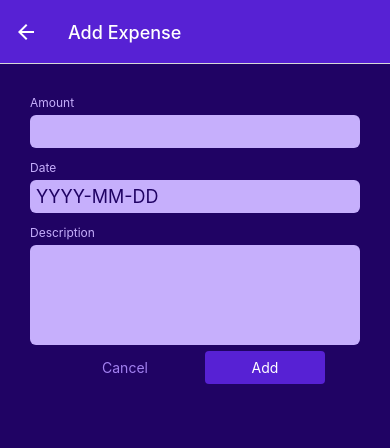
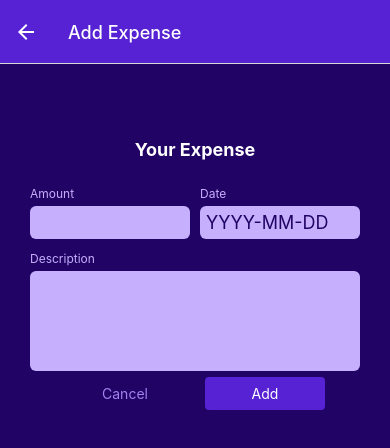
Before and after one commit to gamerfoxx/React-Native-Expense-Tracker, a React Native app: screen /ManageExpense in a window 390 px wide. Shown: the top 448 px of the page. Built offline with nearby package versions, Linux system fonts and the light colour scheme.

Commit message:
update form layour

```diff
--- a/components/ManageExpense/ExpenseForm.js
+++ b/components/ManageExpense/ExpenseForm.js
@@ -1,4 +1,4 @@
-import { View } from 'react-native';
+import { StyleSheet, Text, View } from 'react-native';
 
 import Input from './Input';
 
@@ -10,9 +10,12 @@ function ExpenseForm() {
 	function descriptionChangedHandler() {}
 
 	return (
-		<View>
+		<View style={styles.formContainer}>
+			<Text style={styles.title}>Your Expense</Text>
+			<View style={styles.amountDateContainer}>
 				<Input
 					label="Amount"
+					style={styles.rowInput}
 					textInputConfiguration={{
 						keyboardType: 'decimal-pad',
 						onChangeText: amountChangedHandler,
@@ -20,12 +23,14 @@ function ExpenseForm() {
 				/>
 				<Input
 					label="Date"
+					style={styles.rowInput}
 					textInputConfiguration={{
 						placeholder: 'YYYY-MM-DD',
 						maxLength: 10,
 						onChangeText: dateChangedHandler,
 					}}
 				/>
+			</View>
 			<Input
 				label="Description"
 				textInputConfiguration={{
@@ -38,3 +43,23 @@ function ExpenseForm() {
 }
 
 export default ExpenseForm;
+
+const styles = StyleSheet.create({
+	amountDateContainer: {
+		flexDirection: 'row',
+		justifyContent: 'space-between',
+	},
+	rowInput: {
+		flex: 1,
+	},
+	formContainer: {
+		marginTop: 30,
+	},
+	title: {
+		fontSize: 18,
+		fontWeight: 'bold',
+		color: 'white',
+		marginVertical: 20,
+		textAlign: 'center',
+	},
+});
--- a/components/ManageExpense/Input.js
+++ b/components/ManageExpense/Input.js
@@ -1,7 +1,7 @@
 import { View, Text, TextInput, StyleSheet } from 'react-native';
 import { GlobalStyles } from '../../constants/styles';
 
-function Input({ label, textInputConfiguration }) {
+function Input({ label, style, textInputConfiguration }) {
 	// textInputConfiguration must be the same values as expected by TextInput
 
 	let inputStyles = [styles.input];
@@ -10,7 +10,7 @@ function Input({ label, textInputConfiguration }) {
 	}
 
 	return (
-		<View style={styles.inputContainer}>
+		<View style={[styles.inputContainer, style]}>
 			<Text style={styles.labelText}>{label}</Text>
 			<TextInput
 				style={inputStyles}
```
Lines whose indentation alone changed are shown as unchanged.
